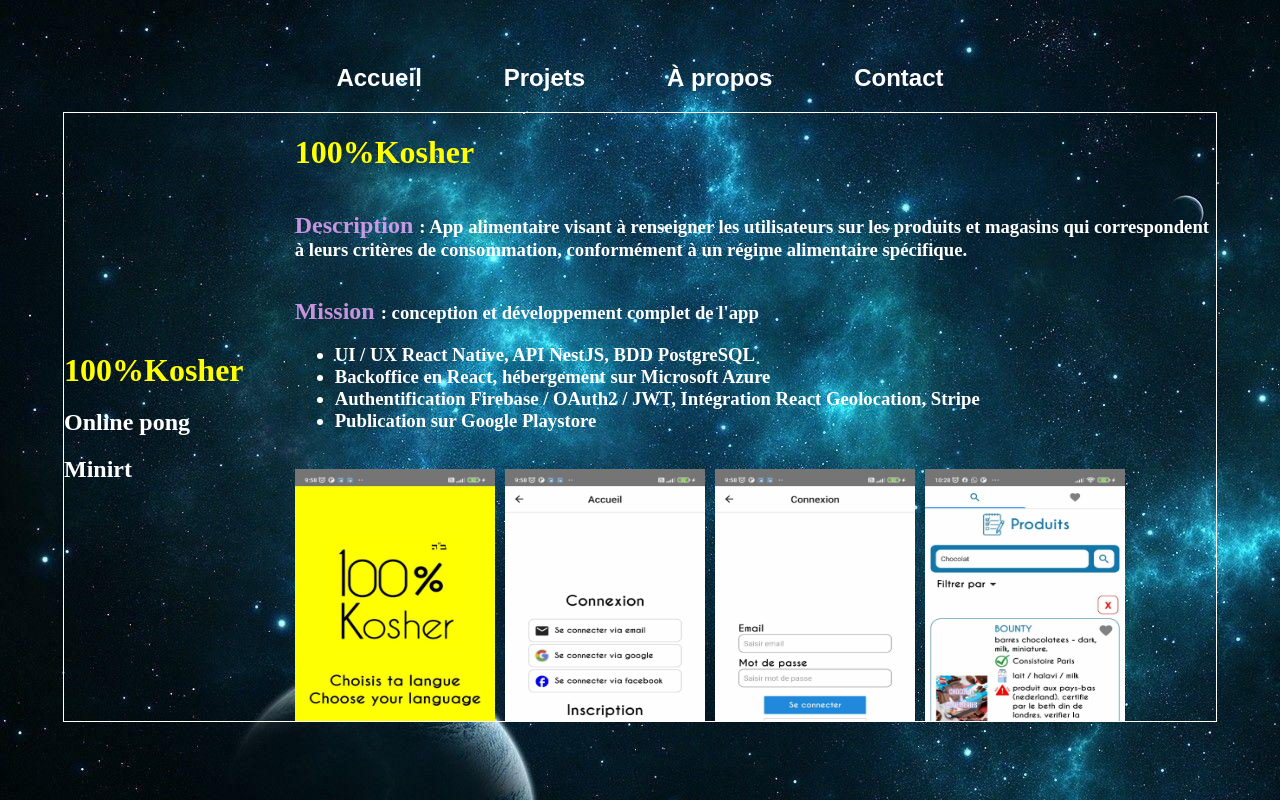
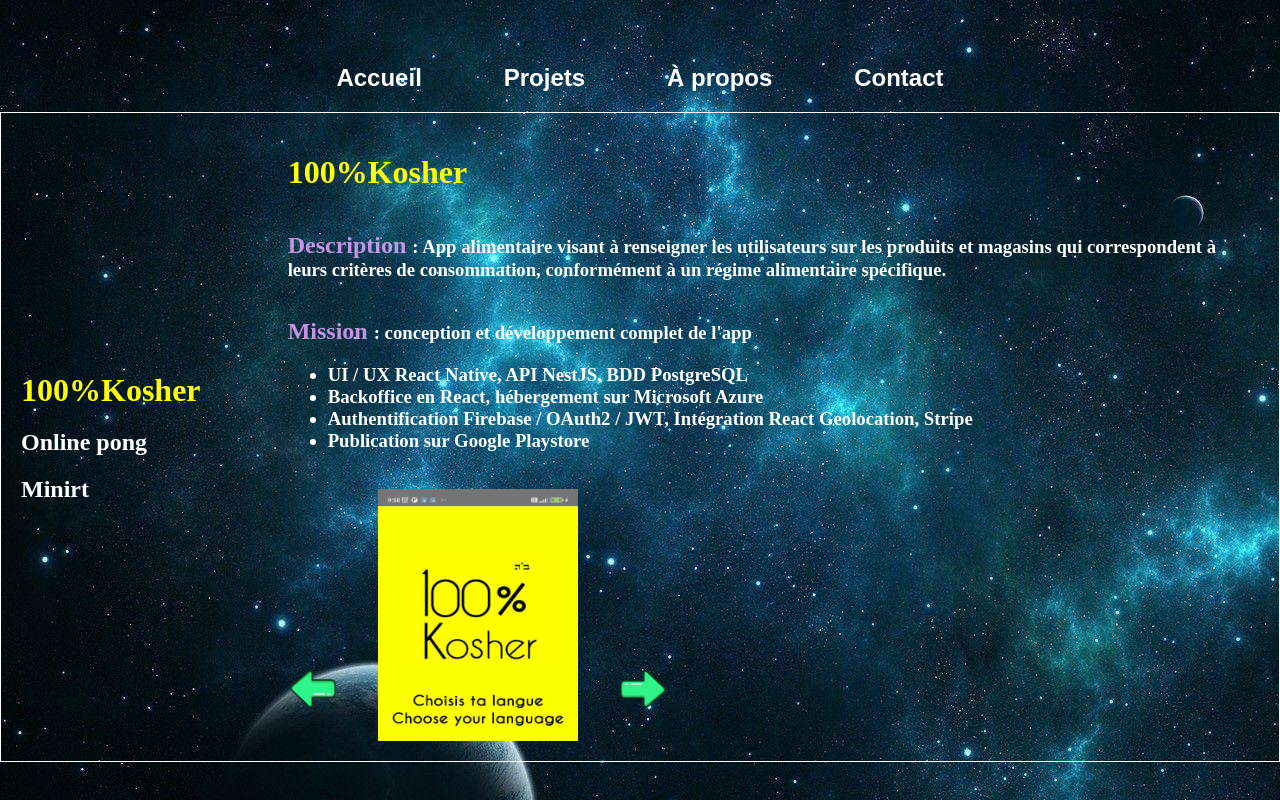
Before and after one commit to DenisChh/mysite, a Next.js app: page /projects in a window 1280 px wide. Built offline with nearby package versions, Linux system fonts and the light colour scheme.

Commit message:
screens kosher

```diff
--- a/src/app/projects/kosherApp.tsx
+++ b/src/app/projects/kosherApp.tsx
@@ -1,3 +1,5 @@
+'use client'
+
 import Image from 'next/image';
 import styles from './projects.module.css'
 import k1 from '../../../public/kosherApp/kosher1.jpg'
@@ -8,8 +10,28 @@
 import k6 from '../../../public/kosherApp/kosher6.jpg'
 import k7 from '../../../public/kosherApp/kosher7.jpg'
 import k8 from '../../../public/kosherApp/kosher8.jpg'
+import leftArrow from '../../../public/larrow.png'
+import rightArrow from '../../../public/rarrow.png'
+import { useState } from 'react';
 
 const KosherApp = () => {
+    const [screenNumber, setScreenNumber] = useState(7)
+    const screenshot = [k1, k2, k3, k4, k5, k6, k7, k8]
+
+    function incrementScreenNumber() {
+        let n = screenNumber;
+
+        n + 1 > 7 ? n = 0 : n++;
+        setScreenNumber(n)
+    }
+
+    function decrementScreenNumber() {
+        let n = screenNumber;
+
+        n - 1 < 0 ? n = 7 : n--;
+        setScreenNumber(n)
+    }
+
     return (
         <div className={styles.projectDescription}>
             <h1 id={styles.header}> 100%Kosher </h1>
@@ -35,14 +57,33 @@
                     </li>
                 </ul>
             </h3>
-            <div className={styles.screenshots}>
+            <div className={styles.row}>
+                <div className={styles.arrow} onClick={incrementScreenNumber}>
                     <Image
-                    src={k8}
+                        src={leftArrow}
+                        alt=''
+                        width={50}
+                        height={50}
+                    />
+                </div>
+                <div className={styles.screenshots} onClick={decrementScreenNumber}>
+                    <Image
+                        src={screenshot[screenNumber]}
                         alt='app screen 8'
                         width={200}
                         height={400}
                     />
+                </div>
+                <div className={styles.arrow} onClick={decrementScreenNumber}>
                     <Image
+                        src={rightArrow}
+                        alt=''
+                        width={50}
+                        height={50}
+                    />
+                </div>
+
+                {/*<Image
                     src={k7}
                     alt='app screen 7'
                     width={200}
@@ -83,7 +124,7 @@
                     alt='app screen 1'
                     width={200}
                     height={400}
-                />
+                />*/}
             </div>
         </div>
     )
--- a/src/app/projects/projects.module.css
+++ b/src/app/projects/projects.module.css
@@ -3,8 +3,8 @@
     flex-direction: row;
     margin: auto;
     margin-top: 20px;
-    width: 90%;
     height: 95%;
+    padding: 20px;
     gap: 40px;
     border: 1px solid white;
     color: white;
@@ -38,10 +38,24 @@
     font-size: xx-large;
 }
 
-.screenshots {
+/*.screenshots {
     display: flex;
     flex-wrap: wrap;
     gap: 10px;
+}*/
+
+.arrow:hover {
+    cursor: pointer;
+}
+
+.screenshots {
+    cursor: pointer;
+}
+
+.row {
+    display: flex;
+    align-items: center;
+    gap: 40px;
 }
 
 .title {
```
Also changed, not shown: public/larrow.png (added), public/rarrow.png (added). Lines whose indentation alone changed are shown as unchanged.
